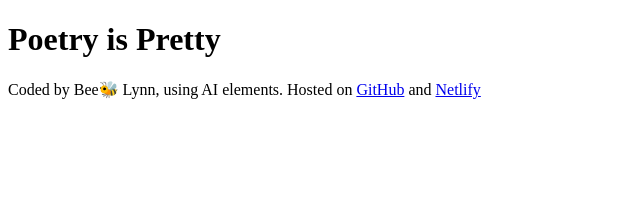
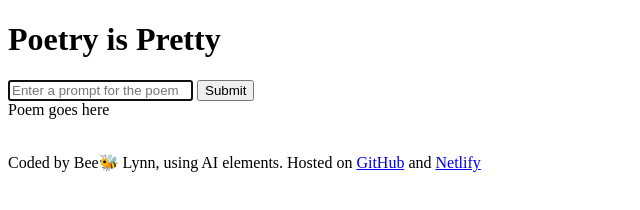
Before and after one commit to mayday31/poem-project, a plain HTML site: page index.html in a window 1280 px wide. Shown: the whole page, without its empty margins (0-640 px from the left). Drawn offline with Linux system fonts and the light colour scheme.

Commit message:
Created the html form

```diff
--- a/index.html
+++ b/index.html
@@ -8,6 +8,18 @@
   </head>
   <body>
     <h1>Poetry is Pretty</h1>
+
+    <p>
+        <form>
+            <input type="text"
+            placeholder="Enter a prompt for the poem"
+            autofocus
+            required/>
+            <input type="submit" />
+        </form>
+        <div>Poem goes here</div>
+        <br />
+    </p>
 
     <footer>
       Coded by Bee🐝 Lynn, using AI elements. Hosted on
```
